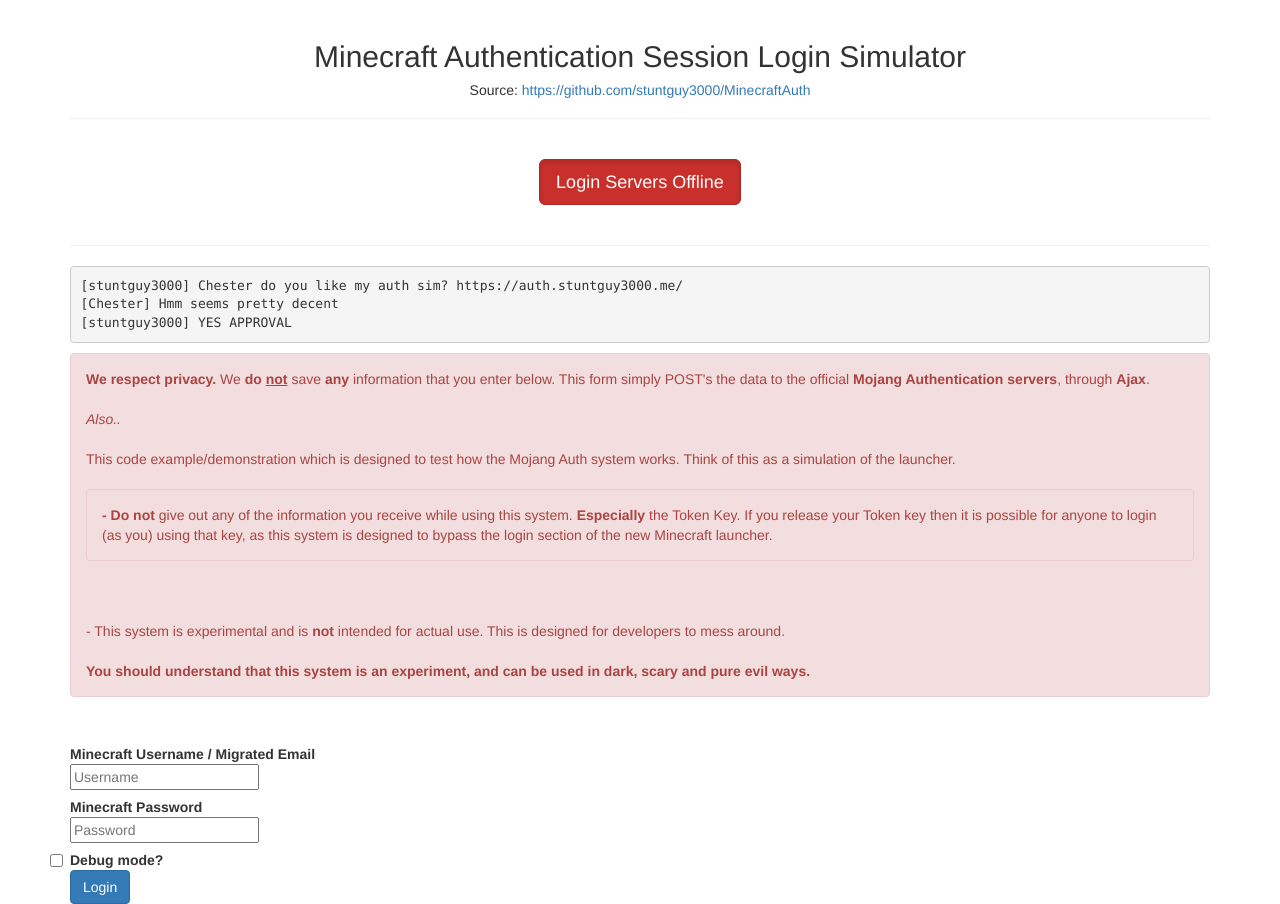
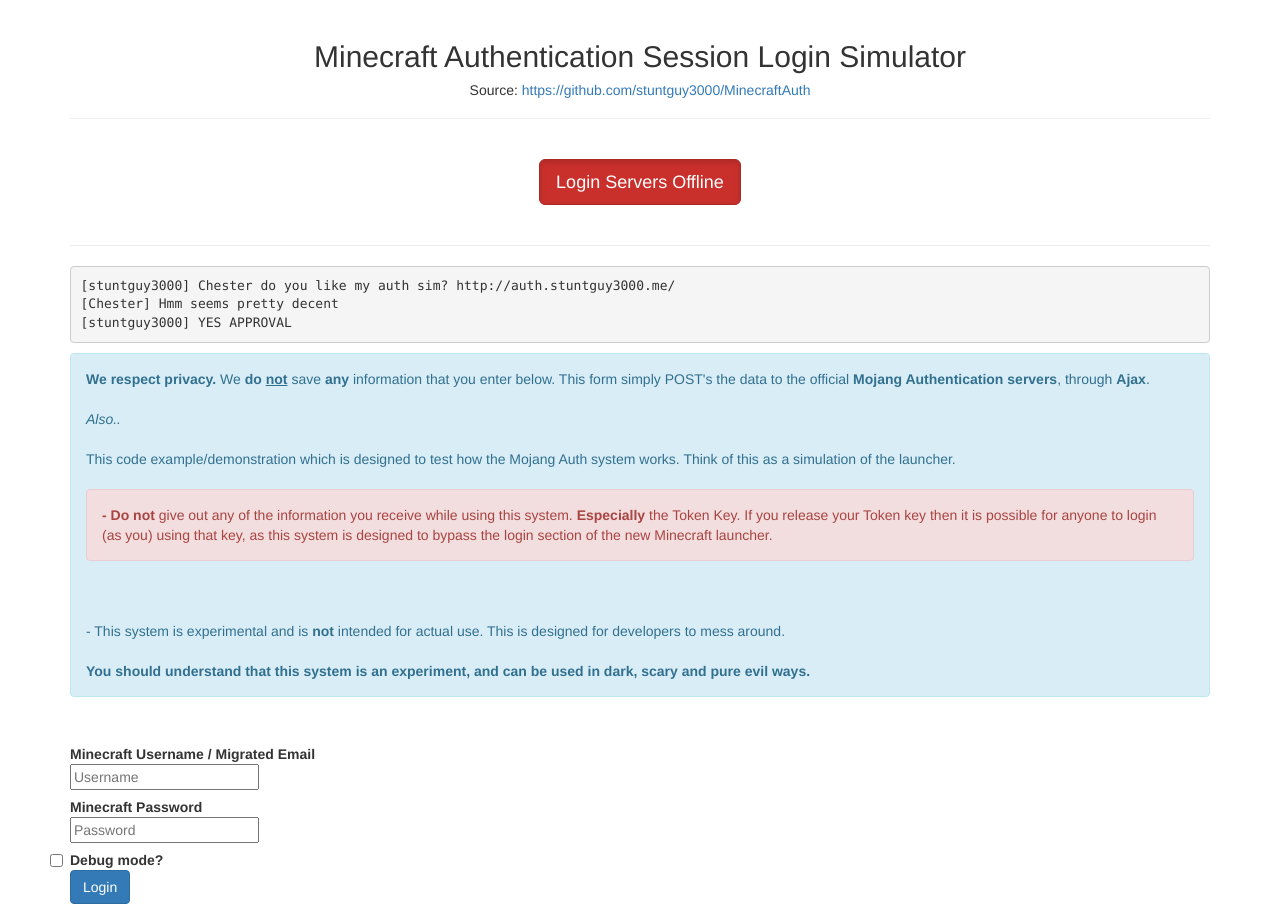
Before and after one commit to itsJarrett/MinecraftAuth, a PHP site: page / in a window 1280 px wide. Run offline with PHP 8.4, Linux system fonts and the light colour scheme; data that the repository does not hold is empty; some libraries are stand-ins or nearby versions.

Commit message:
Ch-Ch-Ch-Ch-Changes!

```diff
--- a/index.php
+++ b/index.php
@@ -18,14 +18,14 @@
         }
         </style>
 
-        <link href="//stuntguy3000.me/resources/css/bootstrap.css" rel="stylesheet" media="screen">
+        <link href="http://stuntguy3000.me/resources/css/bootstrap.css" rel="stylesheet" media="screen">
 
     </head>
 
     <body>
         <div class="container">
             <br>
-            <center><h2 class="muted">Minecraft Authentication Session Login Simulator</h2><h5>Source: <a href="//github.com/stuntguy3000/MinecraftAuth">https://github.com/stuntguy3000/MinecraftAuth</a></h3></center>
+            <center><h2 class="muted">Minecraft Authentication Session Login Simulator</h2><h5>Source: <a href="https://github.com/stuntguy3000/MinecraftAuth">https://github.com/stuntguy3000/MinecraftAuth</a></h3></center>
             <hr>
             <br>
             <?php
@@ -38,9 +38,9 @@
             ?>
             <br>
             <hr>
-            <pre>[stuntguy3000] Chester do you like my auth sim? https://auth.stuntguy3000.me/
+            <pre>[stuntguy3000] Chester do you like my auth sim? http://auth.stuntguy3000.me/
 [Chester] Hmm seems pretty decent
-[stuntguy3000] YES APPROVAL</pre><div class="alert alert-danger fade in">
+[stuntguy3000] YES APPROVAL</pre><div class="alert alert-info fade in">
                 <strong>We respect privacy.</strong> We <strong>do <u>not</u></strong> save <strong>any</strong> information that you enter below. This form simply POST's the data to the official <strong>Mojang Authentication servers</strong>, through <strong>Ajax</strong>.
                 <br><br><i>Also..</i><br><br>
                 <p>This code example/demonstration which is designed to test how the Mojang Auth system works. Think of this as a simulation of the launcher.<br>
@@ -95,7 +95,7 @@
         </div>
 
         <script src="//code.jquery.com/jquery-latest.js"></script>
-        <script src="//stuntguy3000.me/resources/js/bootstrap.js"></script>
+        <script src="http://stuntguy3000.me/resources/js/bootstrap.js"></script>
 
         <script>
             $(document).ready(function(){
```
